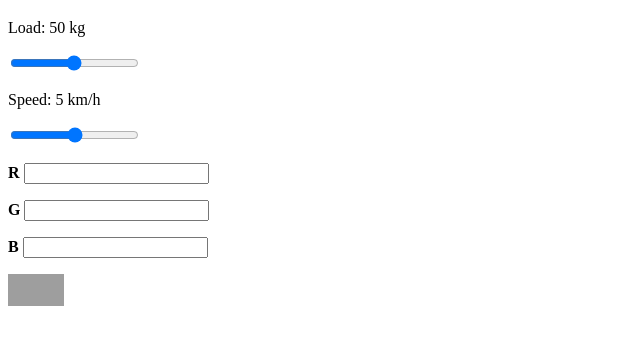
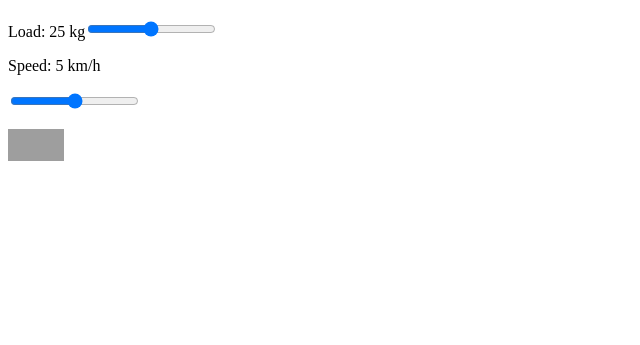
Before and after one commit to iamnotbruce/theroadislong.github.io, a plain HTML site: page index.html in a window 1280 px wide. Shown: the part 61-406 px from the top of the page, without its empty margins (0-640 px from the left). Drawn offline with Linux system fonts and the light colour scheme; grey boxes are pictures that could not be loaded.

Commit message:
Update index.html

```diff
--- a/index.html
+++ b/index.html
@@ -13,18 +13,10 @@
 
 <h1>Load Matrix</h1>
 
-<p>Load: <span id="weight"></span> kg <div class="slidecontainer"><input type="range" min="1" max="100" value="50" class="slider" id="load"></div></p>
+<p><div class="slidecontainer">Load: <span id="weight"></span> kg<input type="range" min="1" max="50" value="25" class="slider" id="load"></div></p>
 <p>Speed: <span id="speed"></span> km/h <div class="slidecontainer"><input type="range" min="0" max="10" step="0.1" value="5" class="slider" id="march"></div></p>
 
-<p>
-<b>R</b> <input type="text" class="span2" value="" data-slider-min="0" data-slider-max="255" data-slider-step="1" data-slider-value="128" data-slider-id="RC" id="R" data-slider-tooltip="hide" data-slider-handle="square" />
-</p>
-<p>
-<b>G</b> <input type="text" class="span2" value="" data-slider-min="0" data-slider-max="255" data-slider-step="1" data-slider-value="128" data-slider-id="GC" id="G" data-slider-tooltip="hide" data-slider-handle="round" />
-</p>
-<p>
-<b>B</b> <input type="text" class="span2" value="" data-slider-min="0" data-slider-max="255" data-slider-step="1" data-slider-value="128" data-slider-id="BC" id="B" data-slider-tooltip="hide" data-slider-handle="triangle" />
-</p>
+
 <div id="RGB"></div>
 
 <p>
```
